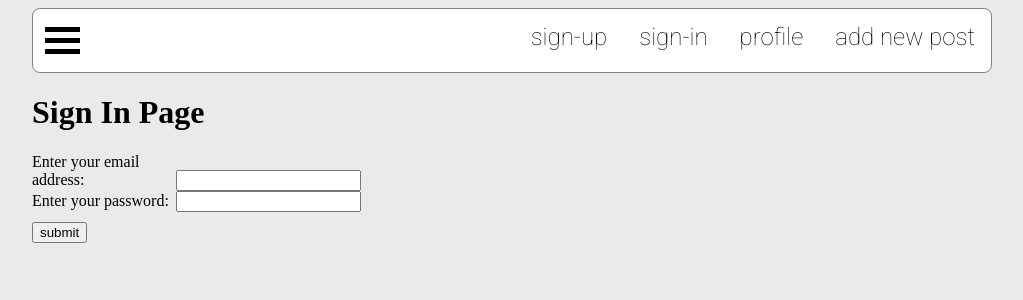
After one commit to ultimatebbqribs/snack_snap, a Flask app: page /sign_in in a window 1280 px wide. The commit adds this page. Shown: the top 300 px of the page, without its empty margins (128-1151 px from the left). Run offline with Flask 2, Linux system fonts and the light colour scheme; some libraries are stand-ins or nearby versions.

Commit message:
signin hash checking function created

```diff
--- a/models/db.py
+++ b/models/db.py
@@ -5,7 +5,6 @@ def sql_select(db_query, params=[]):
     cur = conn.cursor()
     cur.execute(db_query,params)
     results = cur.fetchall()
-
     cur.close()
     conn.close()
     return results
--- a/server.py
+++ b/server.py
@@ -32,11 +32,29 @@ def sign_up_action():
     username = request.form.get('username')
     email = request.form.get('email')
     password = request.form.get('password')
-    pw_hash = bcrypt.generate_password_hash(password)
+    pw_hash = bcrypt.generate_password_hash(password).decode('utf8')
     sql_write('INSERT INTO users(username,email,pw_hash) VALUES(%s,%s,%s)', [username,email,pw_hash])
+    return redirect('/')
+
+@app.route('/sign_in')
+def sign_in():
+    return render_template('sign_in.html')
+
+@app.route('/sign_in_action',methods=['POST', 'GET'])
+def sign_in_action():
+    email = request.form.get('email')
+    password = request.form.get('password')
+    results = sql_select('SELECT email, pw_hash FROM users WHERE email = %s', [str(email)])
+    for row in results:
+        db_email, pw_hash = row
+    print(db_email, pw_hash)
+    if bcrypt.check_password_hash(pw_hash, password):
+        print(f'successful login')
+    else:
+        (f'username or password incorrect')
+
 
     return redirect('/')
-
 
 @app.route('/add_post', methods=['POST', 'GET'])
 def add_post():
@@ -59,4 +77,4 @@ def img_upload():
 
 if __name__ == '__main__':
     from dotenv import load_dotenv
-    app.run(port=5013, debug=True)
+    app.run(port=5014, debug=True)
--- a/static/style.css
+++ b/static/style.css
@@ -77,9 +77,7 @@ body{
     margin-top: 50px;
     margin-bottom: 50px;
 }
-#sign_up_form{
 
-}
 input[type=text]{
 
     margin: 10px 0;
--- a/templates/base.html
+++ b/templates/base.html
@@ -20,7 +20,7 @@
         </div>
 
         <li id="drop_down"><a href="/sign_up">sign-up</a></li>
-        <li><a href="">sign-in</a></li>
+        <li><a href="/sign_in">sign-in</a></li>
         <li><a href="">profile</a></li>
         <li><a href="">add new post </a></li>
 
--- /dev/null
+++ b/templates/sign_in.html
@@ -0,0 +1,21 @@
+{% extends "base.html" %}
+{% block title %}Sign-Up Page{% endblock %}
+{% block content %}
+
+<h1 id="signin_heading">Sign In Page</h1>
+
+<div id="sign_in_form">
+    <form action="sign_in_action" method="post">
+        <div>
+            <label for="email">Enter your email address:</label>
+            <input type="email" name="email" id="email">
+        </div>
+        <div>
+            <label for="password">Enter your password:</label>
+            <input type="password" name="password" id="password">
+        </div>
+        <input type="submit" value="submit">
+    </form>
+</div>
+
+{% endblock%}
```
